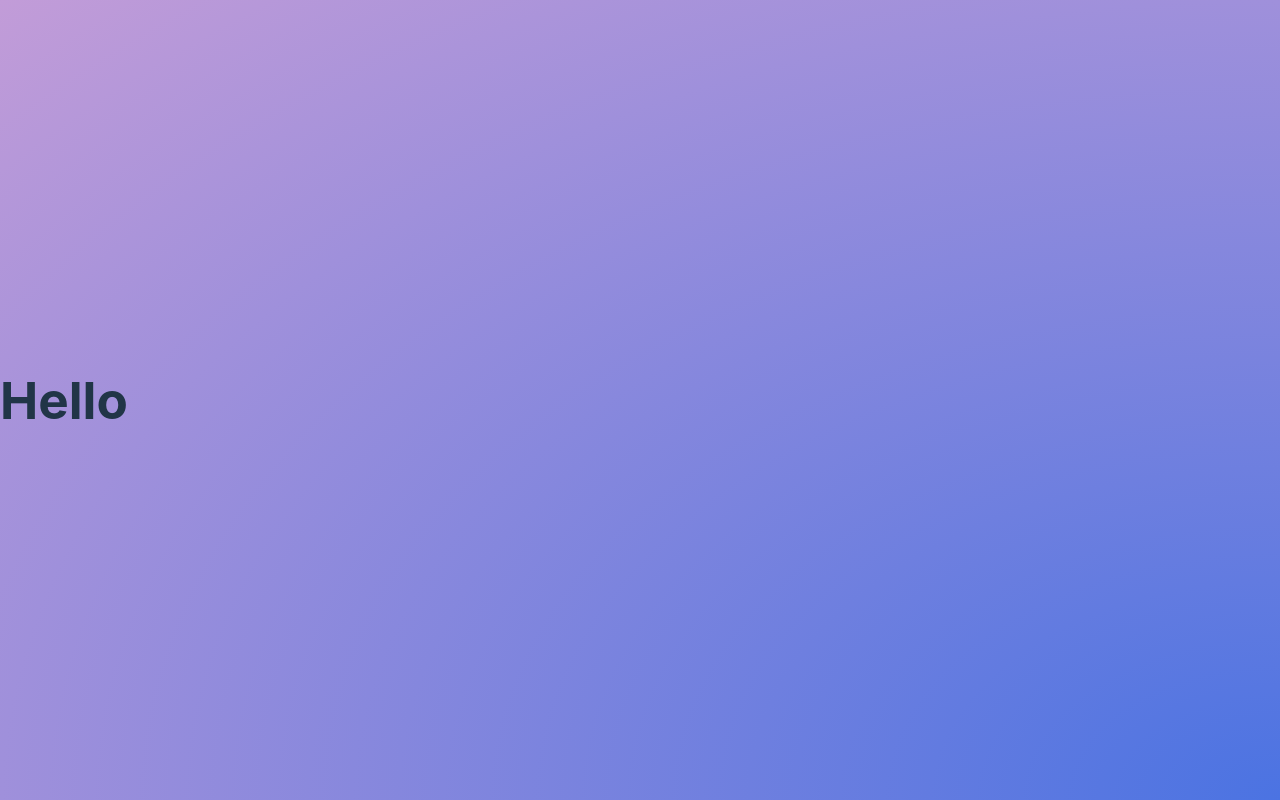
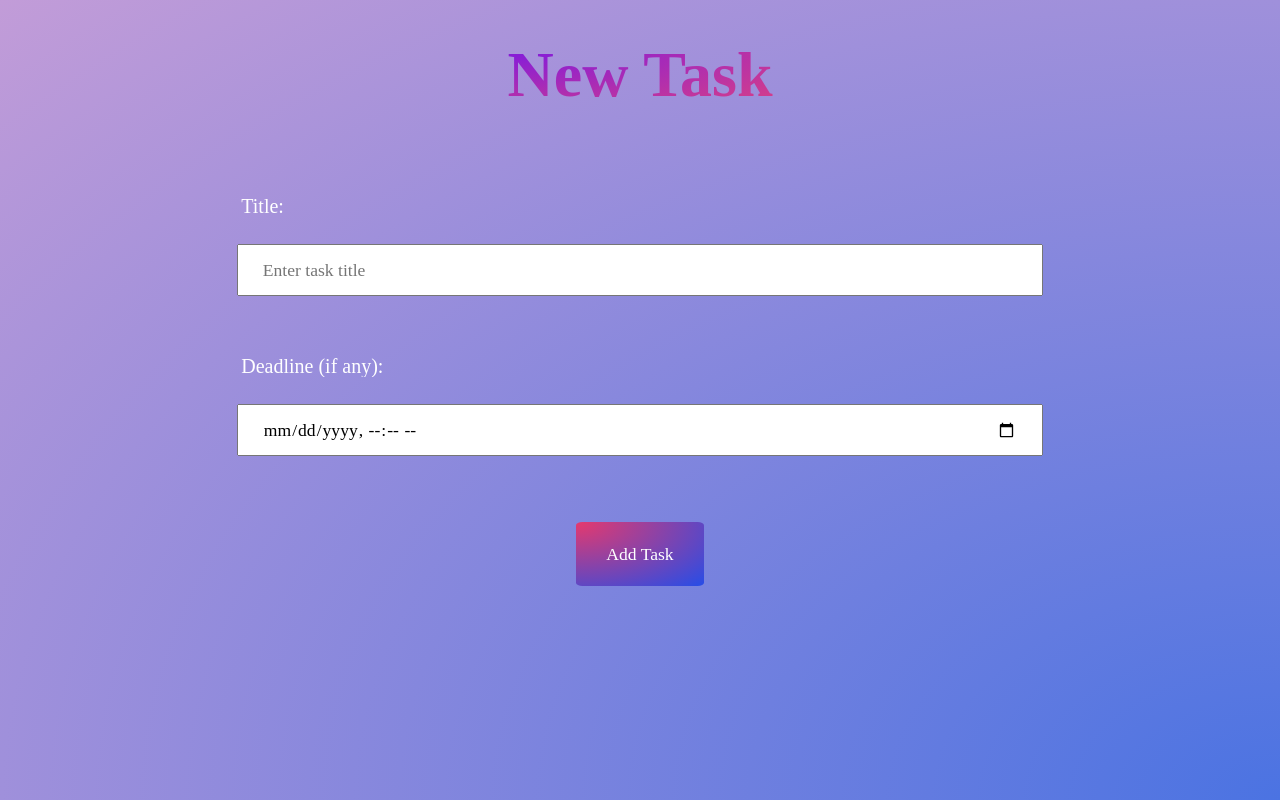
Before and after one commit to achyuthcodes30/Container.py, a React (Vite) app in the folder compose_example/frontend/: page /new in a window 1280 px wide. Built offline with nearby package versions, Linux system fonts and the light colour scheme.

Commit message:
Create form page

```diff
--- a/compose_example/frontend/src/components/home.tsx
+++ b/compose_example/frontend/src/components/home.tsx
@@ -4,6 +4,7 @@ import AOS from "aos";
 import "aos/dist/aos.css";
 import axios from "axios";
 import { useAutoAnimate } from "@formkit/auto-animate/react";
+import { useNavigate } from "react-router-dom";
 
 interface Task {
   _id: string;
@@ -24,23 +25,24 @@ function Home() {
   const [completeTrigger, setCompleteTrigger] = useState(false);
   const [deleteTrigger, setDeleteTrigger] = useState(false);
   const [animateTasks] = useAutoAnimate<HTMLDivElement>();
+  const navigate = useNavigate();
 
   const fetchData = async (option: string) => {
     try {
       if (option == "pending") {
-        console.log(option);
         const response = await axios.get(`/pending`, {
           baseURL: `/backend`,
         });
         setPendingTasks(response.data);
         console.log(pendingTasks);
+        console.log(response.config.url);
       } else if (option == "all") {
-        console.log(option);
         const response = await axios.get(`/`, {
           baseURL: `/backend`,
         });
         setAllTasks(response.data);
         console.log(allTasks);
+        console.log(response.config.url);
       } else {
         console.log(option);
         const response = await axios.get(`/completed`, {
@@ -148,6 +150,7 @@ function Home() {
               data-aos-easing="ease-sine"
               data-aos-delay="1400"
               className="new-button-text"
+              onClick={() => navigate("/new")}
             >
               New Task
             </button>
--- a/compose_example/frontend/src/components/taskform.tsx
+++ b/compose_example/frontend/src/components/taskform.tsx
@@ -1,8 +1,104 @@
+import React, { useState, useRef, useEffect } from "react";
+import AOS from "aos";
+import axios from "axios";
+import "aos/dist/aos.css";
+import "../styles/Form.css";
+import { useNavigate } from "react-router-dom";
+
 function TaskForm() {
+  const page2ref = useRef(null);
+  const inputref = useRef(null);
+  const navigate = useNavigate();
+
+  const [task, setTask] = useState({
+    title: "",
+    deadline: "",
+  });
+
+  const handleInputChange = (e: React.ChangeEvent<HTMLInputElement>) => {
+    const { name, value } = e.target;
+    setTask({
+      ...task,
+      [name]: value,
+    });
+  };
+
+  const handleSubmit = async (e: React.FormEvent<HTMLFormElement>) => {
+    e.preventDefault();
+    try {
+      const isoDeadline = new Date(task.deadline).toISOString();
+      await axios.post(`/backend/`, {
+        title: task.title,
+        deadline: isoDeadline,
+      });
+      navigate("/");
+    } catch (error) {
+      console.error("Error creating task" + error);
+    }
+  };
+
+  useEffect(() => {
+    AOS.init();
+  }, []);
   return (
-    <>
-      <h1>Hello</h1>
-    </>
+    <div className="layout" ref={page2ref}>
+      <h1
+        data-aos="fade-down"
+        data-aos-duration="1200"
+        data-aos-easing="ease-sine"
+        data-aos-delay="400"
+        className="new-task"
+      >
+        New Task
+      </h1>
+      <div className="task-box">
+        <form onSubmit={handleSubmit} ref={inputref} className="form">
+          <div
+            data-aos="fade-right"
+            data-aos-duration="1800"
+            data-aos-easing="ease-sine"
+            data-aos-delay="2800"
+            className="entry"
+          >
+            <h1 className="entry-title">Title:</h1>
+            <input
+              type="text"
+              name="title"
+              className="input"
+              required
+              placeholder="Enter task title"
+              onChange={handleInputChange}
+            />
+          </div>
+          <div
+            data-aos="fade-left"
+            data-aos-duration="1800"
+            data-aos-easing="ease-sine"
+            data-aos-delay="2800"
+            className="entry"
+          >
+            <h1 className="entry-title">Deadline (if any):</h1>
+            <input
+              name="deadline"
+              type="datetime-local"
+              onChange={handleInputChange}
+              className="input"
+            />
+          </div>
+          <div
+            data-aos="flip-up"
+            data-aos-duration="1800"
+            data-aos-easing="ease-sine"
+            data-aos-delay="2800"
+            className="submit-div"
+          >
+            <button type="submit" className="submit">
+              Add Task
+            </button>
+          </div>
+        </form>
+      </div>
+    </div>
   );
 }
 
--- /dev/null
+++ b/compose_example/frontend/src/styles/Form.css
@@ -0,0 +1,92 @@
+.layout {
+  width: 100vw;
+  height: 100vh;
+  display: flex;
+  align-items: center;
+  flex-direction: column;
+}
+.new-task {
+  font-family: "Playfair Display";
+  font-size: 4rem;
+  font-weight: 800;
+  background-image: radial-gradient(
+    at left top,
+    rgb(122, 23, 228),
+    rgb(217, 64, 133)
+  );
+  color: transparent;
+  background-clip: text;
+  overflow: hidden;
+  margin: 2.5rem auto 2.5rem auto;
+}
+
+.task-box {
+  width: 70%;
+  height: 70%;
+  margin: 1.25rem auto;
+  display: flex;
+  justify-content: center;
+}
+
+.form {
+  width: 100%;
+  height: 100%;
+  overflow-y: hidden;
+  overflow-x: hidden;
+  display: flex;
+  flex-direction: column;
+  align-items: center;
+  margin: auto;
+}
+
+.entry {
+  width: 100%;
+  height: 8rem;
+  display: flex;
+  flex-direction: column;
+  padding: auto 2rem;
+  margin: 1rem auto;
+}
+
+.entry-title {
+  font-family: "Playfair Display";
+  font-weight: 400;
+  font-size: 1.25rem;
+  color: white;
+  margin: 1% 5.5%;
+}
+
+.input {
+  width: 90%;
+  height: 10%;
+  font-family: "Playfair Display";
+  font-weight: 200;
+  font-size: 1.1rem;
+  padding: 1.5rem;
+  margin: auto;
+}
+
+.submit-div {
+  width: 100%;
+  height: 4rem;
+  display: flex;
+  justify-content: center;
+  align-items: center;
+  margin: 2rem auto;
+}
+
+.submit {
+  background: radial-gradient(at left top, rgb(230, 57, 109), rgb(39, 77, 231));
+  width: 8rem;
+  height: 100%;
+  display: flex;
+  align-items: center;
+  justify-content: center;
+  border-radius: 5%;
+  margin-top: 0;
+  border: none;
+  font-family: "Playfair Display";
+  font-weight: 500;
+  font-size: 1.1rem;
+  color: white;
+}
--- a/compose_example/frontend/src/styles/Home.css
+++ b/compose_example/frontend/src/styles/Home.css
@@ -151,10 +151,10 @@
 
 .delete {
   display: flex;
-  justify-content: start;
+  justify-content: end;
   align-items: center;
   height: 100%;
-  width: 5%;
+  width: 7%;
 }
 
 .delete > h1 {
```
Also changed, not shown: 2 other files (tests, documents, lock files or other folders).
